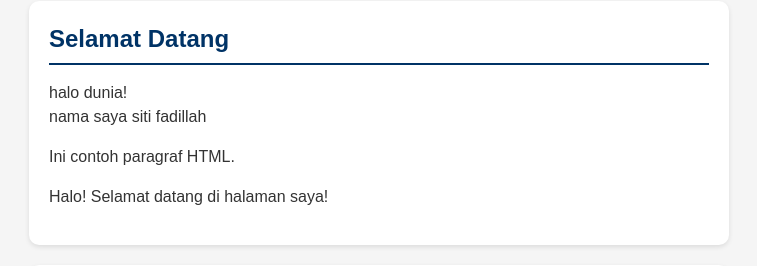
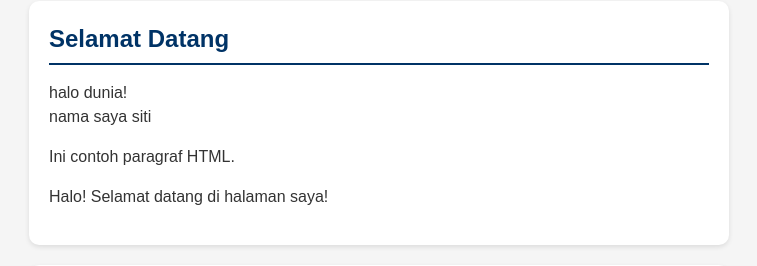
Before and after one commit to fadildilfa33/2511530012-PWD-TIBLY-25260, a PHP site: the page made by pertemuan-16/bahan uas pwd bly/index.php in a window 1280 px wide. Shown: the part 174-440 px from the top of the page, without its empty margins (261-1018 px from the left). Run offline with PHP 8.4, Linux system fonts and the light colour scheme; data comes from the database, SQL or seed files in the repository.

Commit message:
update index.php pertemuan-16

```diff
--- a/pertemuan-16/bahan uas pwd bly/index.php
+++ b/pertemuan-16/bahan uas pwd bly/index.php
@@ -33,7 +33,7 @@ require_once __DIR__ . '/fungsi.php';
       <h2>Selamat Datang</h2>
       <?php
       echo "halo dunia!<br>";
-      echo "nama saya siti fadillah";
+      echo "nama saya siti ";
       ?>
       <p>Ini contoh paragraf HTML.</p>
     </section>
```
